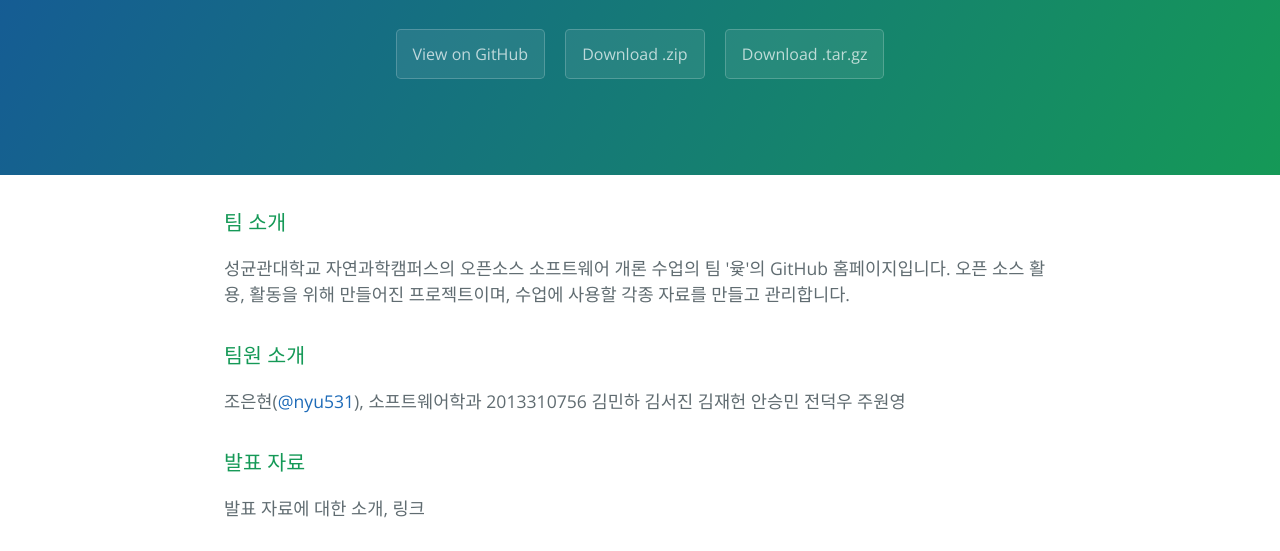
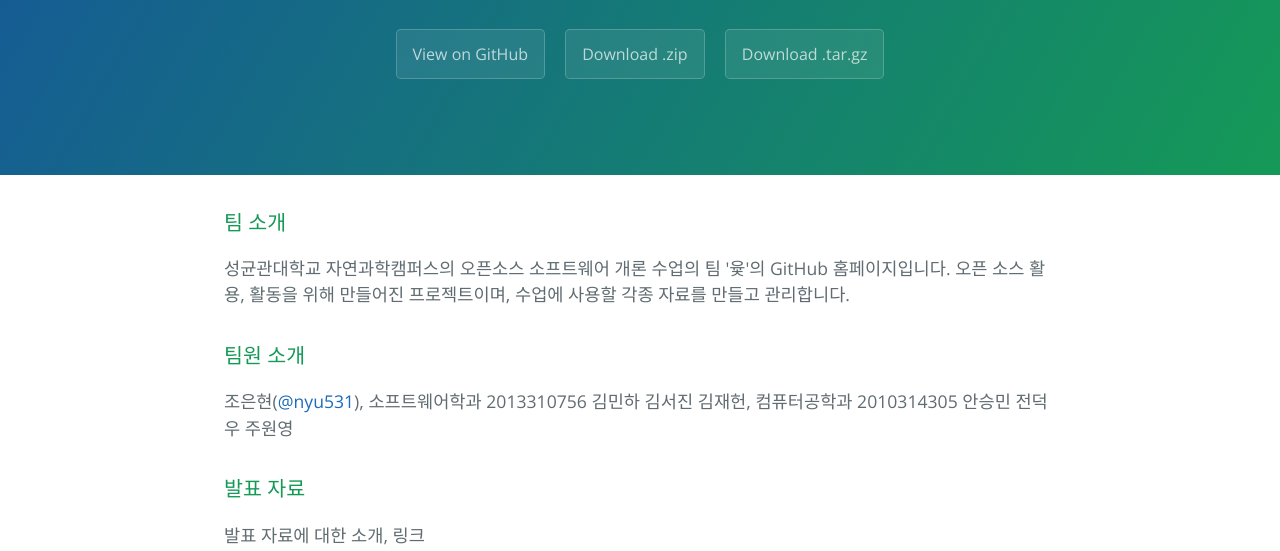
Before and after one commit to JaeheonKimm/16-2-OSS-D, a plain HTML site: page index.html in a window 1280 px wide. Shown: the part 208-759 px from the top of the page. Drawn offline with nearby package versions, Linux system fonts and the light colour scheme.

Commit message:
Update index.html

```diff
--- a/index.html
+++ b/index.html
@@ -31,7 +31,7 @@
 <p>조은현(<a href="https://github.com/nyu531" class="user-mention">@nyu531</a>), 소프트웨어학과 2013310756
 김민하
 김서진
-김재헌
+김재헌, 컴퓨터공학과 2010314305
 안승민
 전덕우
 주원영</p>
```
